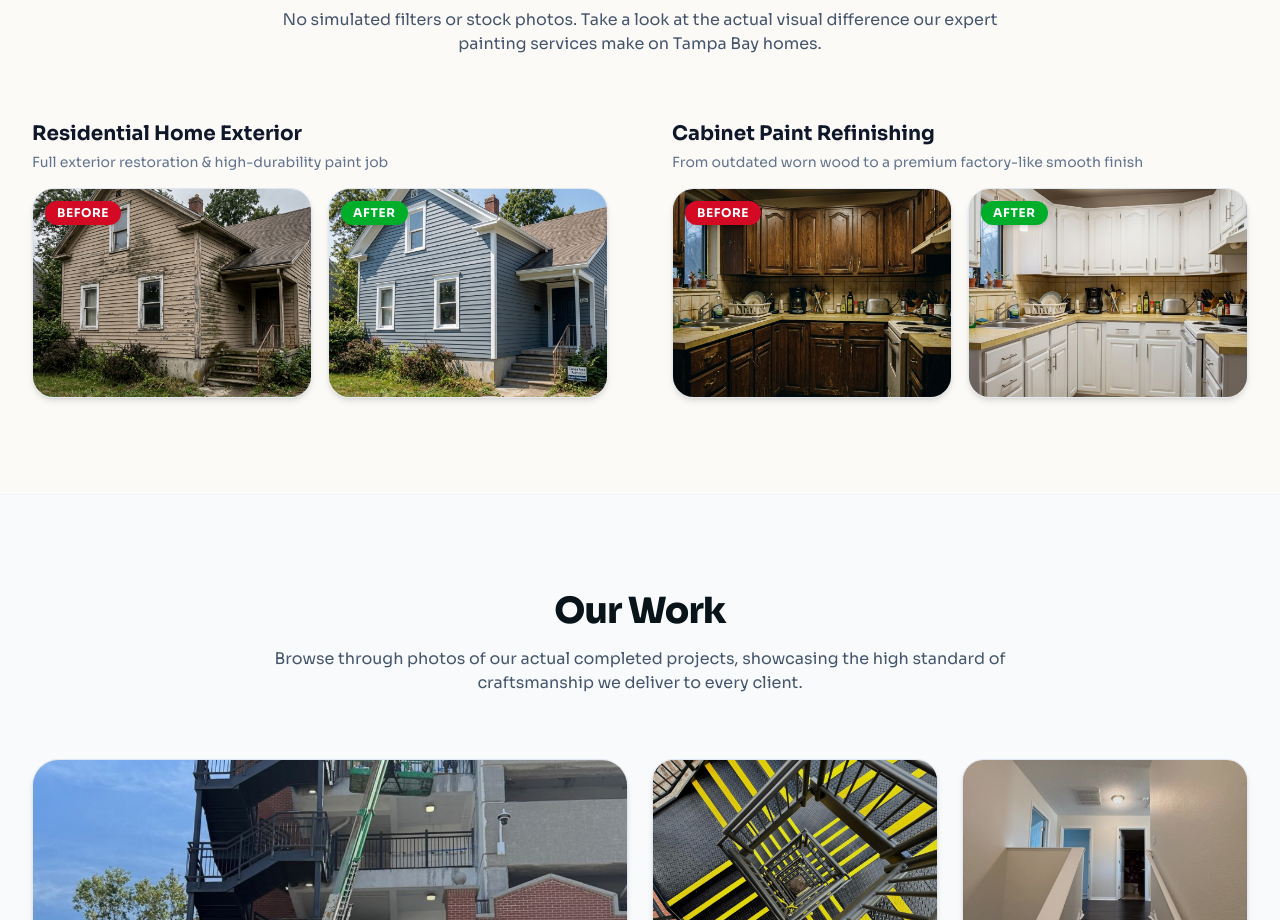
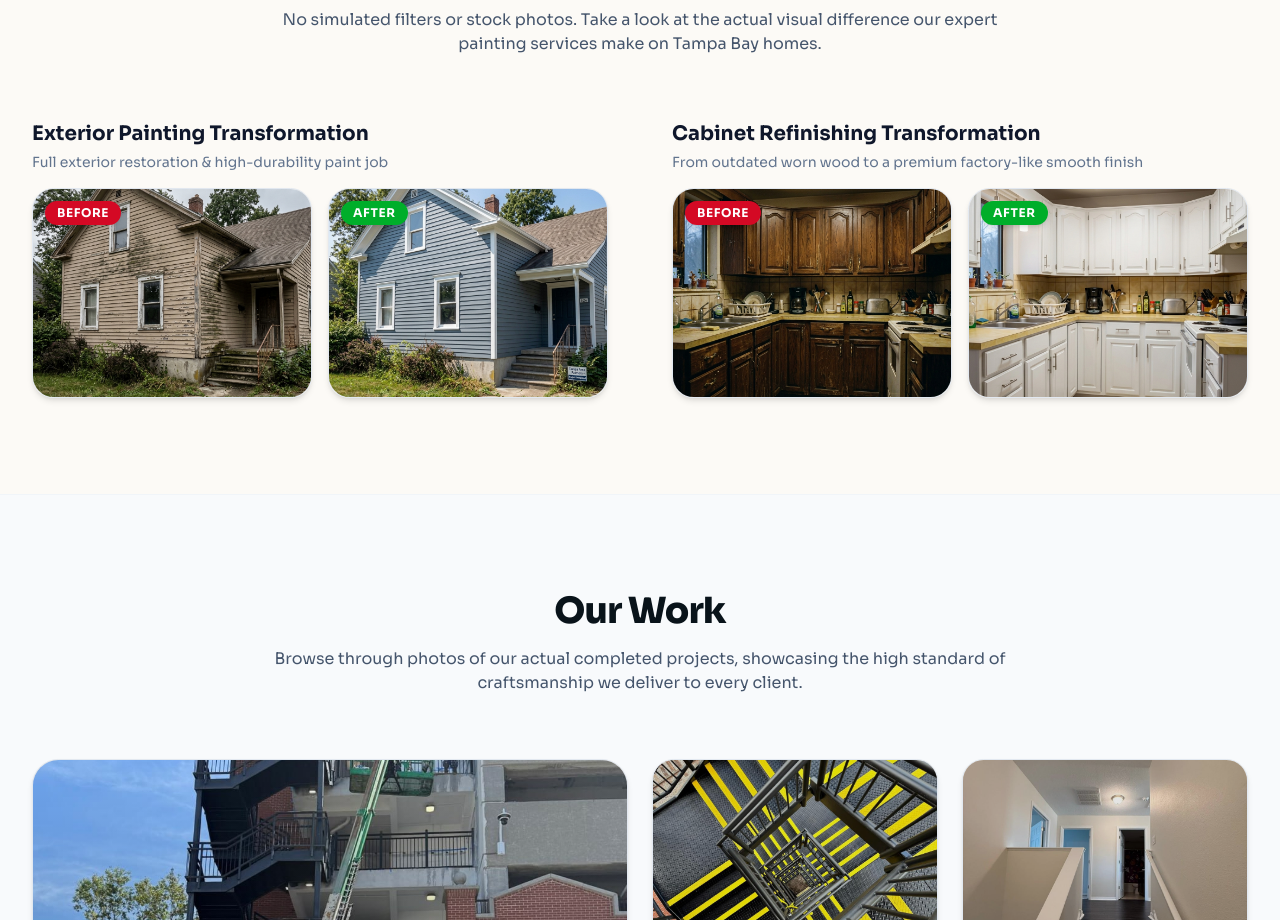
Before and after one commit to ReactionLabs/jta-advance-painting, a Next.js app: page / in a window 1280 px wide. Shown: the part 3280-4200 px from the top of the page. Built offline with nearby package versions, Linux system fonts and the light colour scheme.

Commit message:
Update page.tsx

```diff
--- a/app/page.tsx
+++ b/app/page.tsx
@@ -562,7 +562,7 @@ export default function HomePage() {
             <div className="flex flex-col gap-4">
               <div className="flex items-center justify-between">
                 <div>
-                  <h3 className="text-xl font-bold text-slate-900">Residential Home Exterior</h3>
+                  <h3 className="text-xl font-bold text-slate-900">Exterior Painting Transformation</h3>
                   <p className="text-sm text-slate-500 mt-1">Full exterior restoration & high-durability paint job</p>
                 </div>
               </div>
@@ -598,7 +598,7 @@ export default function HomePage() {
             <div className="flex flex-col gap-4">
               <div className="flex items-center justify-between">
                 <div>
-                  <h3 className="text-xl font-bold text-slate-900">Cabinet Paint Refinishing</h3>
+                  <h3 className="text-xl font-bold text-slate-900">Cabinet Refinishing Transformation</h3>
                   <p className="text-sm text-slate-500 mt-1">From outdated worn wood to a premium factory-like smooth finish</p>
                 </div>
               </div>
```
